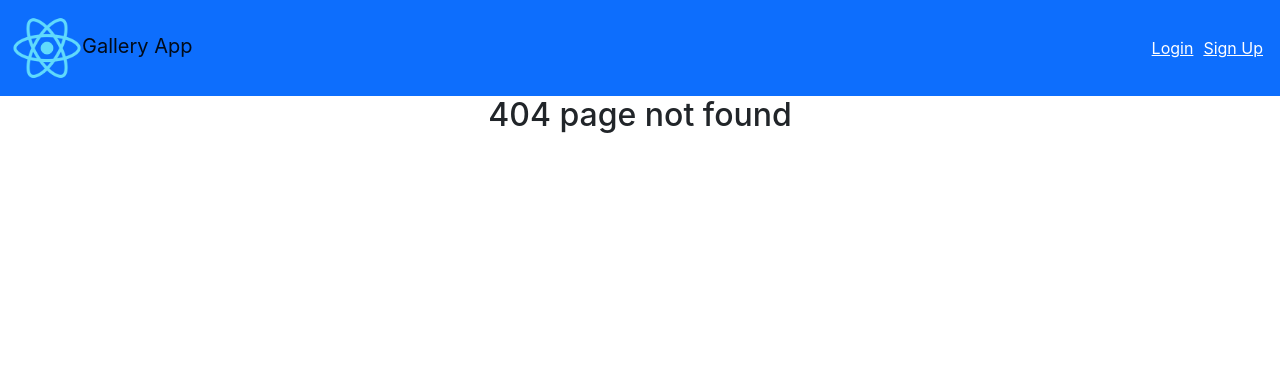
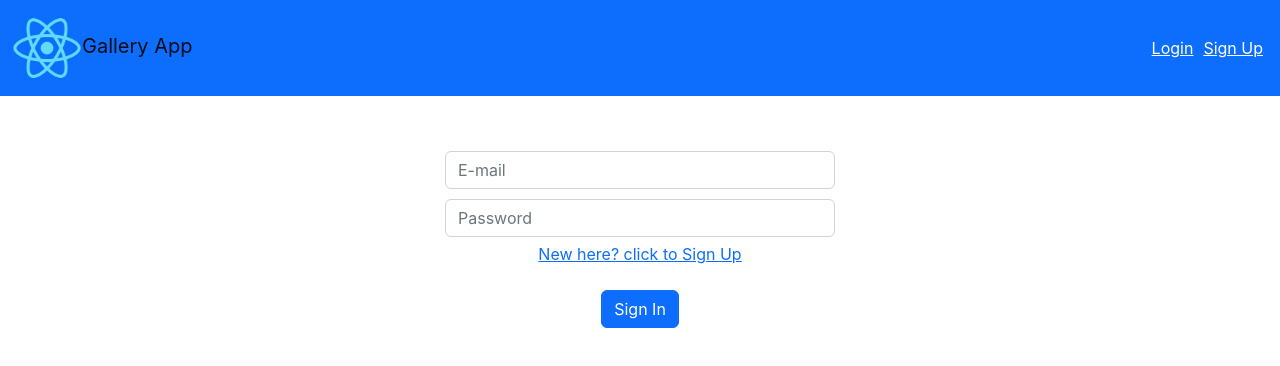
Before and after one commit to purusr/react-qna, a React (Create React App) app: page /signin in a window 1280 px wide. Before the commit this address had no page. Shown: the top 366 px of the page. Built offline with nearby package versions, Linux system fonts and the light colour scheme.

Commit message:
Update App.js

```diff
--- a/src/App.js
+++ b/src/App.js
@@ -4,6 +4,8 @@
 import Main from './Main';
 import Answers from './Answers';
 import Questions from './Questions';
+import Signin from './Signin';
+import Signup from './Signup';
 
 function App() {
   return (
@@ -14,6 +16,8 @@
       <Route path='/' exact element={<Main />} />
       <Route path='/answers' element={<Answers />} />
       <Route path='/yourquestions' element={<Questions />} />
+      <Route path='/signin' element={<Signin />} />
+      <Route path='/signup' element={<Signup />} />
       <Route path='*' element={<h2 className='text-center'>404 page not found</h2>} />
     </Routes>
     </BrowserRouter>
```
